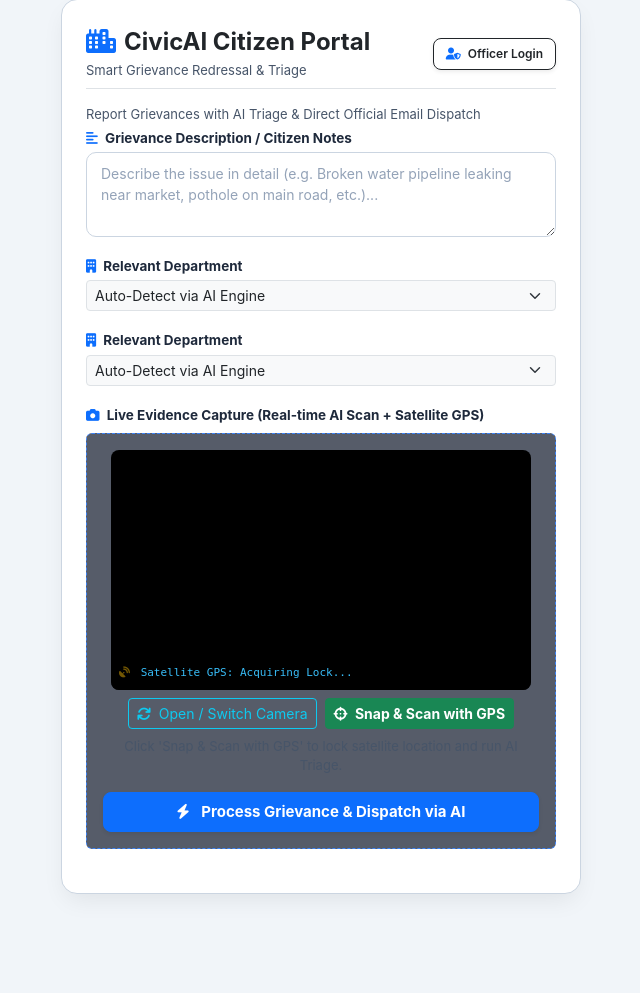
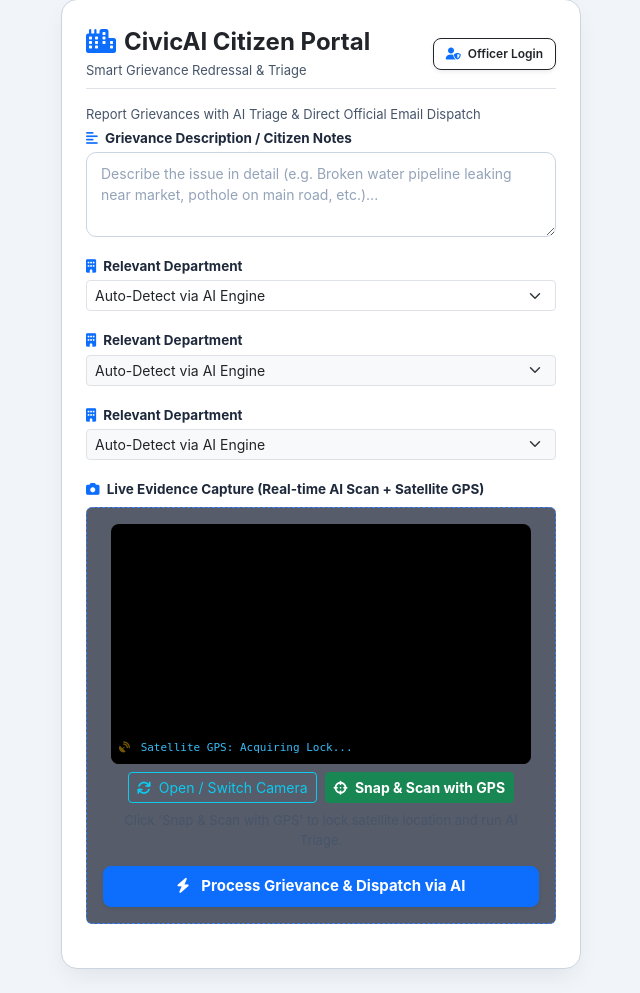
Before and after one commit to RohiVishwa/civic-ai-portal, a Flask app: page / in a window 1280 px wide. Shown: the part 25-1018 px from the top of the page, without its empty margins (319-959 px from the left). Before the commit the page ends 919 px from the top, so only its background shows below. Run offline with Flask 3, Linux system fonts and the light colour scheme; data comes from the database, SQL or seed files in the repository.

```diff
--- a/templates/index.html
+++ b/templates/index.html
@@ -133,8 +133,20 @@
                 </label>
                 <textarea name="description" id="description" class="form-control" rows="3" placeholder="Describe the issue in detail (e.g. Broken water pipeline leaking near market, pothole on main road, etc.)..."></textarea>
             </div>
+<div class="mb-3">
+                <label class="form-label small fw-bold text-dark mb-1">
+                    <i class="fa-solid fa-building text-primary me-1"></i> Relevant Department
+                </label>
+                <select name="department" id="department_select" class="form-select form-select-sm">
+                    <option value="Auto-Detect via AI Engine" selected>Auto-Detect via AI Engine</option>
+                    <option value="Roads & Public Works">Roads & Public Works</option>
+                    <option value="Water & Sanitation">Water & Sanitation</option>
+                    <option value="Sanitation & Waste Management">Sanitation & Waste Management</option>
+                    <option value="Electricity & Street Lighting">Electricity & Street Lighting</option>
+                    <option value="Town Planning & Enforcement">Town Planning & Enforcement</option>
+                </select>
+            </div>
 
-            <!-- Relevant Department (Auto-Detect via AI Engine) -->
             <div class="mb-3">
                 <label class="form-label small fw-bold text-dark mb-1">
                     <i class="fa-solid fa-building text-primary me-1"></i> Relevant Department
```
